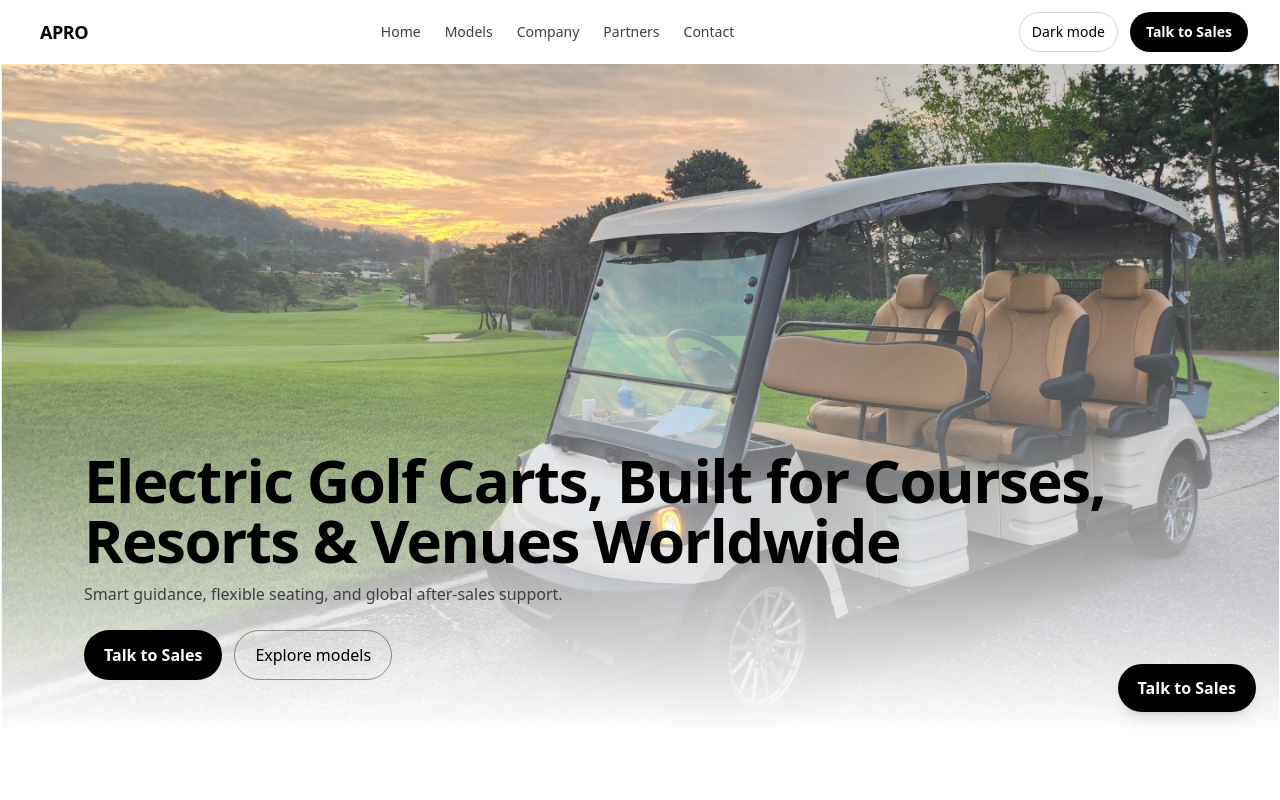
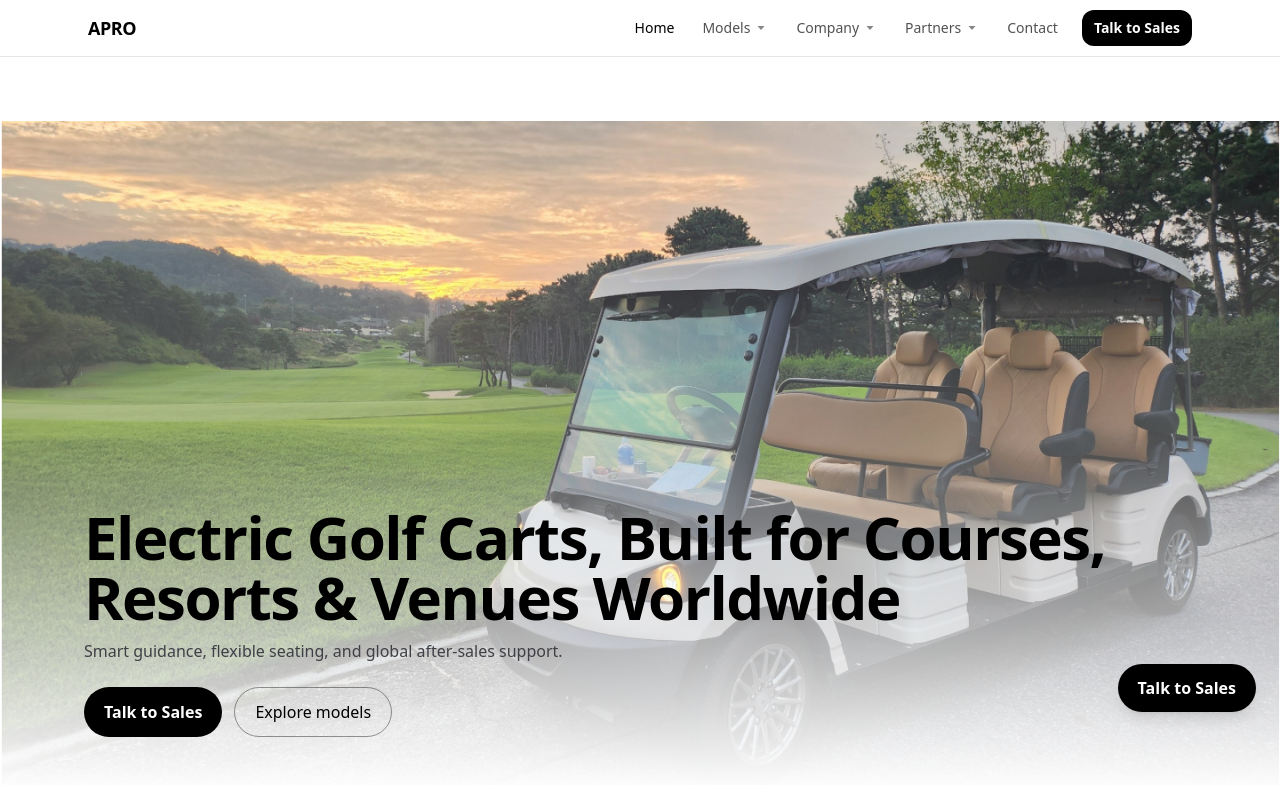
Before and after one commit to Aproglobal/apro-global-site, a React (Vite) app: page / in a window 1280 px wide. Shown: the top 800 px of the page. Built offline with nearby package versions, Linux system fonts and the light colour scheme.

Commit message:
Update Header.tsx

```diff
--- a/src/components/Header.tsx
+++ b/src/components/Header.tsx
@@ -1,235 +1,203 @@
-import React, { useEffect, useState } from "react";
-import { openLead } from "./LeadModal";
+// src/components/Header.tsx
+import { Link, NavLink } from "react-router-dom";
+import { useEffect, useState } from "react";
 
-type NavItem = { label: string; href: string; external?: boolean };
+type NavItem =
+  | { label: string; to: string }
+  | { label: string; children: { label: string; to: string }[] };
 
-const NAV_LINKS: NavItem[] = [
-  { label: "Home", href: "/" },
-  { label: "Models", href: "/models" },
-  { label: "Company", href: "/company" },
-  { label: "Partners", href: "/partners" },
-  { label: "Contact", href: "/contact" },
+const nav: NavItem[] = [
+  { label: "Home", to: "/" },
+  {
+    label: "Models",
+    children: [
+      { label: "All Models", to: "/models" },
+      { label: "Compare", to: "/models/compare" },
+      { label: "Configurator", to: "/models/configurator" },
+      { label: "Technology", to: "/models/technology" },      // ⬅️ 이동
+      { label: "Service & Warranty", to: "/models/service" },  // ⬅️ 이동
+      { label: "Case Studies", to: "/models/cases" },          // ⬅️ 이동
+    ],
+  },
+  {
+    label: "Company",
+    children: [
+      { label: "About", to: "/company/about" },
+      { label: "Resources", to: "/company/resources" },
+    ],
+  },
+  {
+    label: "Partners",
+    children: [
+      { label: "Partner Program", to: "/partners" },
+      { label: "Become a Partner", to: "/partners/apply" },
+    ],
+  },
+  { label: "Contact", to: "/contact" },
 ];
 
-// 간단한 스크롤 감지 훅 (문법 최소화)
-function useScrolled(threshold: number = 4): boolean {
-  const [scrolled, setScrolled] = useState<boolean>(false);
+export default function Header() {
+  const [openIdx, setOpenIdx] = useState<number | null>(null);
+  const [mobileOpen, setMobileOpen] = useState(false);
+
+  // ESC/외부클릭 닫기
   useEffect(() => {
-    const onScroll = () => {
-      if (window.scrollY > threshold) setScrolled(true);
-      else setScrolled(false);
-    };
-    onScroll();
-    window.addEventListener("scroll", onScroll, { passive: true });
-    return () => window.removeEventListener("scroll", onScroll);
-  }, [threshold]);
-  return scrolled;
-}
-
-// 다크모드 토글 (엄격모드 안전)
-function applyTheme(next: "light" | "dark"): void {
-  try {
-    const root = document.documentElement;
-    localStorage.setItem("theme", next);
-    if (next === "dark") root.classList.add("dark");
-    else root.classList.remove("dark");
-  } catch {
-    // no-op
-  }
-}
-
-function getInitialTheme(): "light" | "dark" {
-  try {
-    const saved = localStorage.getItem("theme");
-    if (saved === "light" || saved === "dark") return saved;
-    const mql = window.matchMedia("(prefers-color-scheme: dark)");
-    return mql.matches ? "dark" : "light";
-  } catch {
-    return "light";
-  }
-}
-
-const Header: React.FC = () => {
-  const scrolled = useScrolled(4);
-  const [mobileOpen, setMobileOpen] = useState<boolean>(false);
-  const [theme, setTheme] = useState<"light" | "dark">(getInitialTheme());
-
-  useEffect(() => {
-    applyTheme(theme);
-  }, [theme]);
-
-  useEffect(() => {
-    const onKey = (e: KeyboardEvent) => {
-      if (e.key === "Escape") setMobileOpen(false);
+    const onKey = (e: KeyboardEvent) => e.key === "Escape" && setOpenIdx(null);
+    const onClick = (e: MouseEvent) => {
+      const t = e.target as HTMLElement;
+      if (!t.closest?.("[data-nav-root]")) setOpenIdx(null);
     };
     window.addEventListener("keydown", onKey);
-    return () => window.removeEventListener("keydown", onKey);
+    window.addEventListener("click", onClick);
+    return () => {
+      window.removeEventListener("keydown", onKey);
+      window.removeEventListener("click", onClick);
+    };
   }, []);
 
-  const headerClass =
-    "fixed inset-x-0 top-0 z-50 transition-shadow " +
-    (scrolled ? "backdrop-blur bg-white/80 dark:bg-zinc-900/80 shadow-md" : "bg-transparent");
+  const linkBase =
+    "px-3 py-2 rounded-md text-sm font-medium hover:bg-gray-100 dark:hover:bg-neutral-800";
+  const active =
+    "text-black dark:text-white";
+  const inactive =
+    "text-neutral-600 dark:text-neutral-300";
 
-  const handleCtaClick = (): void => {
-    try {
-      if (typeof window !== "undefined" && typeof (window as any).gtag === "function") {
-        (window as any).gtag("event", "lead_open_click", {
-          event_category: "lead",
-          source: "header_cta",
-        });
+  return (
+    <header className="sticky top-0 z-40 bg-white/80 dark:bg-neutral-950/70 backdrop-blur border-b border-neutral-200 dark:border-neutral-800">
+      <div className="mx-auto max-w-6xl px-4 md:px-6" data-nav-root>
+        <div className="flex h-14 items-center justify-between">
+          <Link to="/" className="font-extrabold tracking-tight text-lg">
+            APRO
+          </Link>
+
+          {/* Desktop */}
+          <nav className="hidden md:flex items-center gap-1">
+            {nav.map((item, i) => {
+              if ("to" in item) {
+                return (
+                  <NavLink
+                    key={i}
+                    to={item.to}
+                    className={({ isActive }) =>
+                      `${linkBase} ${isActive ? active : inactive}`
                     }
-    } catch {
-      // no-op
+                  >
+                    {item.label}
+                  </NavLink>
+                );
               }
-    openLead("header_cta");
-    setMobileOpen(false);
-  };
-
-  const handleThemeToggle = (): void => {
-    if (theme === "dark") setTheme("light");
-    else setTheme("dark");
-  };
-
-  // 버튼/링크는 최대한 단순 JSX로 구성 (타입 인수/제네릭/헬퍼 없음)
-  const ThemeButton = (
+              return (
+                <div key={i} className="relative">
                   <button
                     type="button"
-      onClick={handleThemeToggle}
-      aria-label="Toggle theme"
-      className="inline-flex h-10 items-center rounded-full border border-zinc-300 px-3 text-sm hover:bg-zinc-50 dark:border-zinc-700 dark:hover:bg-zinc-800"
+                    onClick={() => setOpenIdx(openIdx === i ? null : i)}
+                    className={`${linkBase} ${inactive} inline-flex items-center gap-1`}
                   >
-      {theme === "dark" ? "Light mode" : "Dark mode"}
+                    {item.label}
+                    <svg width="14" height="14" viewBox="0 0 20 20" className="opacity-70">
+                      <path d="M5 7l5 6 5-6H5z" fill="currentColor" />
+                    </svg>
                   </button>
+                  {openIdx === i && (
+                    <div className="absolute left-0 mt-2 min-w-56 rounded-xl border border-neutral-200 dark:border-neutral-800 bg-white dark:bg-neutral-900 shadow-lg p-1">
+                      {item.children.map((c) => (
+                        <NavLink
+                          key={c.to}
+                          to={c.to}
+                          onClick={() => setOpenIdx(null)}
+                          className={({ isActive }) =>
+                            `block px-3 py-2 rounded-lg text-sm ${
+                              isActive ? "bg-gray-100 dark:bg-neutral-800" : "hover:bg-gray-50 dark:hover:bg-neutral-800/60"
+                            }`
+                          }
+                        >
+                          {c.label}
+                        </NavLink>
+                      ))}
+                    </div>
+                  )}
+                </div>
               );
+            })}
 
-  const CtaButton = (
-    <button
-      type="button"
-      onClick={handleCtaClick}
-      className="inline-flex h-10 items-center rounded-full bg-black px-4 text-sm font-semibold text-white hover:bg-zinc-900 dark:bg-white dark:text-black dark:hover:bg-zinc-100"
+            <Link
+              to="/contact"
+              className="ml-2 inline-flex items-center rounded-xl px-3 py-2 text-sm font-semibold bg-black text-white dark:bg-white dark:text-black hover:opacity-90"
             >
               Talk to Sales
-    </button>
-  );
-
-  return (
-    <header className={headerClass} role="banner">
-      <div className="mx-auto max-w-7xl px-4 sm:px-6 lg:px-8">
-        {/* 상단 바 */}
-        <div className="flex h-16 items-center justify-between">
-          {/* 로고 */}
-          <a
-            href="/"
-            className="flex items-center gap-2 rounded-lg px-2 py-1 focus:outline-none focus-visible:ring-2 focus-visible:ring-black/20 dark:focus-visible:ring-white/20"
-            aria-label="APRO Home"
-          >
-            <span className="text-lg font-extrabold tracking-tight text-black dark:text-white">
-              APRO
-            </span>
-          </a>
-
-          {/* 데스크탑 내비게이션 */}
-          <nav aria-label="Primary" className="hidden lg:flex items-center gap-6">
-            {NAV_LINKS.map((item) => (
-              <a
-                key={item.label}
-                href={item.href}
-                target={item.external ? "_blank" : undefined}
-                rel={item.external ? "noopener noreferrer" : undefined}
-                className="text-sm text-zinc-700 hover:text-black dark:text-zinc-300 dark:hover:text-white transition-colors"
-              >
-                {item.label}
-              </a>
-            ))}
+            </Link>
           </nav>
 
-          {/* 데스크탑 액션 */}
-          <div className="hidden lg:flex items-center gap-3">
-            {ThemeButton}
-            {CtaButton}
-          </div>
-
-          {/* 모바일 햄버거 */}
-          <div className="lg:hidden">
+          {/* Mobile */}
           <button
-              type="button"
-              aria-label="Open menu"
-              aria-expanded={mobileOpen}
-              onClick={() => setMobileOpen(true)}
-              className="inline-grid h-10 w-10 place-items-center rounded-lg hover:bg-zinc-100 dark:hover:bg-zinc-800"
+            className="md:hidden inline-flex items-center justify-center rounded-lg px-2 py-2 border border-neutral-200 dark:border-neutral-800"
+            onClick={() => setMobileOpen((v) => !v)}
+            aria-label="Open Menu"
           >
-              <svg width="22" height="22" viewBox="0 0 24 24" aria-hidden="true">
-                <path
-                  d="M4 7h16M4 12h16M4 17h16"
-                  stroke="currentColor"
-                  strokeWidth="2"
-                  strokeLinecap="round"
-                />
-              </svg>
-            </button>
-          </div>
-        </div>
-      </div>
-
-      {/* 모바일 드로어 */}
-      {mobileOpen ? (
-        <div className="lg:hidden fixed inset-0 z-[60]" aria-hidden={!mobileOpen}>
-          <div
-            className="absolute inset-0 bg-black/60"
-            onClick={() => setMobileOpen(false)}
-          />
-          <div
-            className="absolute right-0 top-0 h-full w-[85%] max-w-sm bg-white shadow-xl dark:bg-zinc-900"
-            role="dialog"
-            aria-modal="true"
-          >
-            <div className="flex items-center justify-between px-4 py-3 border-b border-zinc-200 dark:border-zinc-800">
-              <span className="text-base font-semibold text-black dark:text-white">Menu</span>
-              <button
-                type="button"
-                aria-label="Close menu"
-                onClick={() => setMobileOpen(false)}
-                className="inline-grid h-10 w-10 place-items-center rounded-lg hover:bg-zinc-100 dark:hover:bg-zinc-800"
-              >
-                <svg width="18" height="18" viewBox="0 0 24 24" aria-hidden="true">
-                  <path
-                    d="M18 6L6 18M6 6l12 12"
-                    stroke="currentColor"
-                    strokeWidth="2"
-                    strokeLinecap="round"
-                  />
-                </svg>
+            ☰
           </button>
         </div>
 
-            <nav aria-label="Mobile" className="px-2 py-2">
-              {NAV_LINKS.map((item) => (
-                <a
-                  key={item.label}
-                  href={item.href}
-                  target={item.external ? "_blank" : undefined}
-                  rel={item.external ? "noopener noreferrer" : undefined}
+        {/* Mobile panel */}
+        {mobileOpen && (
+          <div className="md:hidden pb-3">
+            <div className="mt-2 rounded-xl border border-neutral-200 dark:border-neutral-800 p-2">
+              {nav.map((item, i) => {
+                if ("to" in item) {
+                  return (
+                    <NavLink
+                      key={i}
+                      to={item.to}
                       onClick={() => setMobileOpen(false)}
-                  className="block rounded-xl px-4 py-3 text-base text-zinc-800 hover:bg-zinc-100 dark:text-zinc-200 dark:hover:bg-zinc-800"
+                      className={({ isActive }) =>
+                        `block px-3 py-2 rounded-lg text-sm ${
+                          isActive
+                            ? "bg-gray-100 dark:bg-neutral-800"
+                            : "hover:bg-gray-50 dark:hover:bg-neutral-800/60"
+                        }`
+                      }
                     >
                       {item.label}
-                </a>
+                    </NavLink>
+                  );
+                }
+                return (
+                  <details key={i} className="group">
+                    <summary className="cursor-pointer list-none px-3 py-2 rounded-lg text-sm hover:bg-gray-50 dark:hover:bg-neutral-800/60">
+                      {item.label}
+                    </summary>
+                    <div className="mt-1 pl-2">
+                      {item.children.map((c) => (
+                        <NavLink
+                          key={c.to}
+                          to={c.to}
+                          onClick={() => setMobileOpen(false)}
+                          className={({ isActive }) =>
+                            `block px-3 py-2 rounded-lg text-sm ${
+                              isActive
+                                ? "bg-gray-100 dark:bg-neutral-800"
+                                : "hover:bg-gray-50 dark:hover:bg-neutral-800/60"
+                            }`
+                          }
+                        >
+                          {c.label}
+                        </NavLink>
                       ))}
-            </nav>
-
-            <div className="px-4 py-3 border-t border-zinc-200 dark:border-zinc-800 flex items-center gap-2">
-              <div className="flex-1">{ThemeButton}</div>
-              {CtaButton}
                     </div>
-
-            <div className="px-4 pb-6 pt-2 text-xs text-zinc-500 dark:text-zinc-400">
-              © {new Date().getFullYear()} APRO. All rights reserved.
+                  </details>
+                );
+              })}
+              <Link
+                to="/contact"
+                onClick={() => setMobileOpen(false)}
+                className="mt-2 block text-center rounded-xl px-3 py-2 text-sm font-semibold bg-black text-white dark:bg-white dark:text-black hover:opacity-90"
+              >
+                Talk to Sales
+              </Link>
             </div>
           </div>
+        )}
       </div>
-      ) : null}
     </header>
   );
-};
-
-export default Header;
+}
```
Lines whose indentation alone changed are shown as unchanged.
